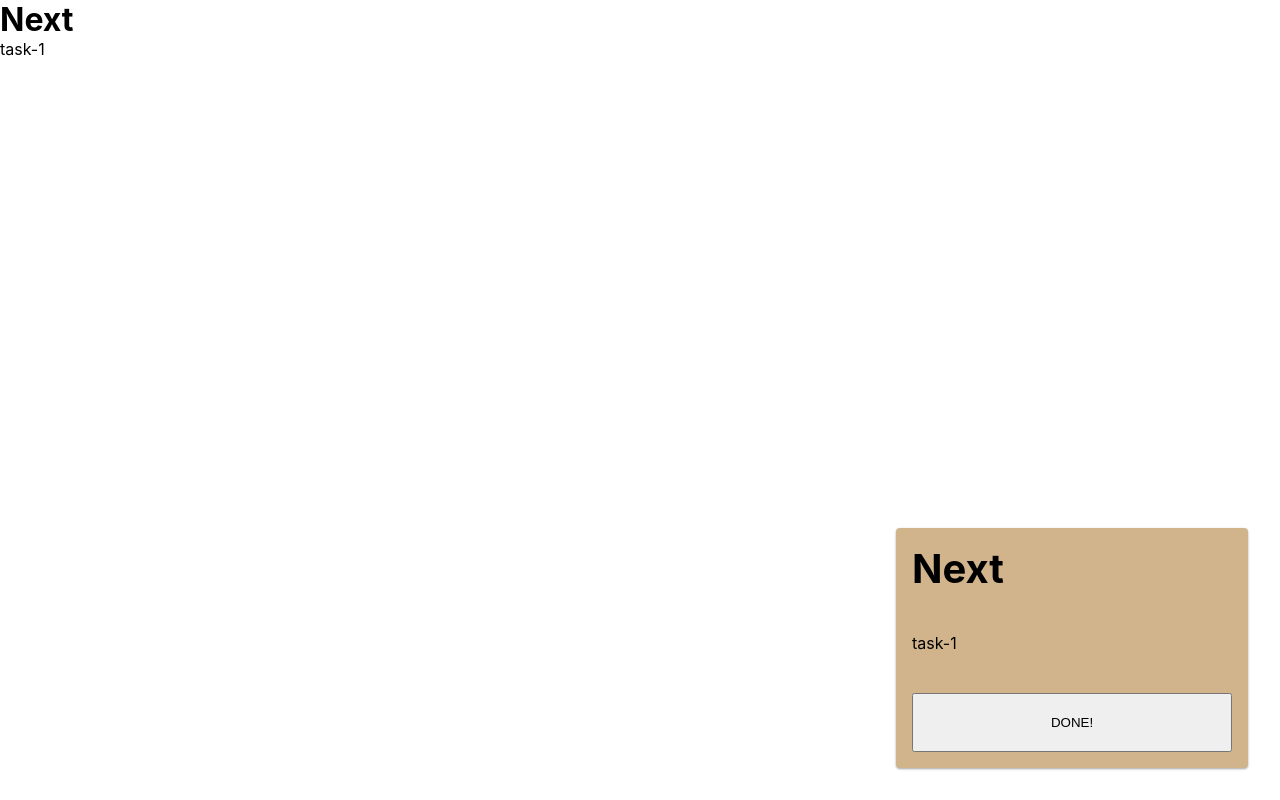
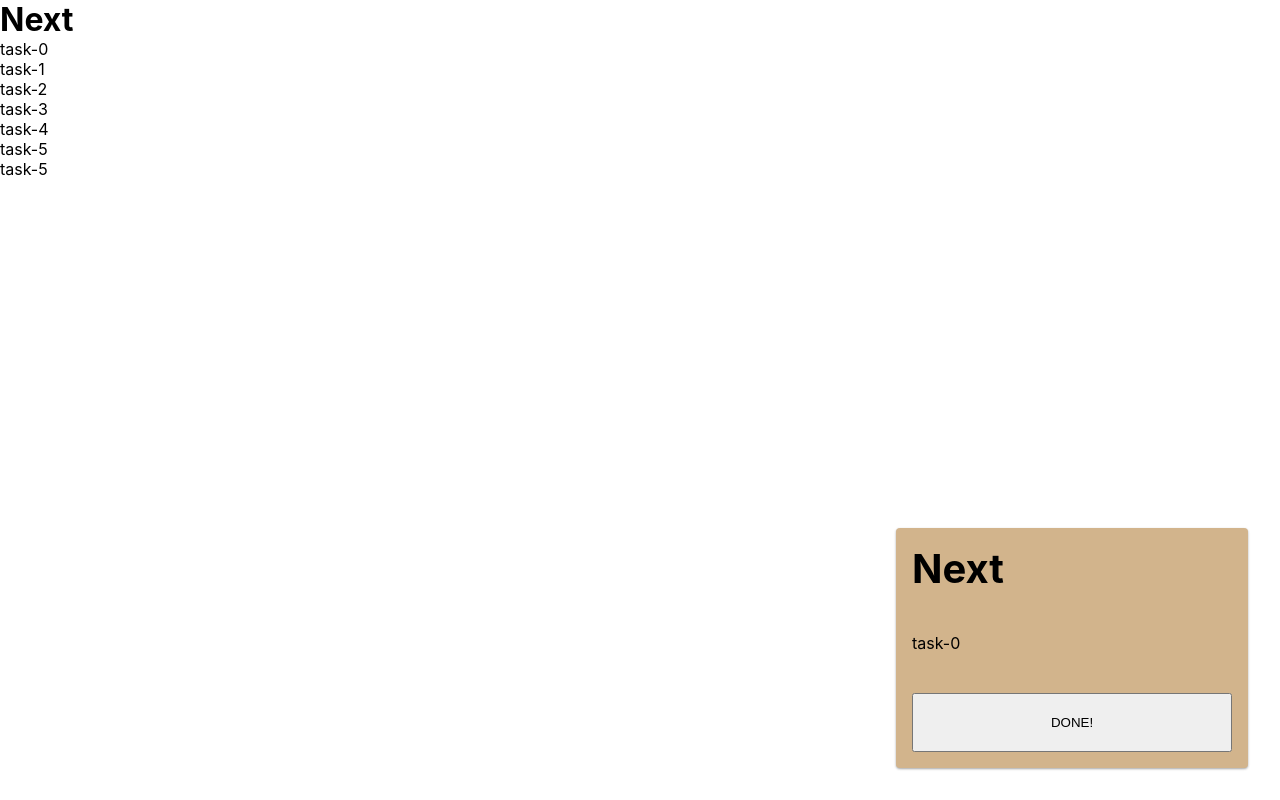
Before and after one commit to etrobert/next, a React (Create React App) app: page / in a window 1280 px wide. Built offline with nearby package versions, Linux system fonts and the light colour scheme.

Commit message:
Improve the mock tasks

```diff
--- a/src/index.tsx
+++ b/src/index.tsx
@@ -8,16 +8,19 @@ import { projectState, taskStateById } from './atoms';
 
 import './index.css';
 
-const mockTask1 = {
-  name: 'task-1',
-};
+const mockTaskFactory = (n: number) => ({
+  name: `task-${n}`,
+});
+
+const mockTasks = [0, 1, 2, 3, 4, 5, 5].map(mockTaskFactory);
+const mockTasksIds = mockTasks.map((task) => task.name);
 
 ReactDOM.render(
   <React.StrictMode>
     <RecoilRoot
       initializeState={({ set }) => {
-        set(projectState, { tasks: ['task-1'] });
-        set(taskStateById('task-1'), mockTask1);
+        set(projectState, { tasks: mockTasksIds });
+        mockTasks.forEach((task) => set(taskStateById(task.name), task));
       }}
     >
       <App />
```
